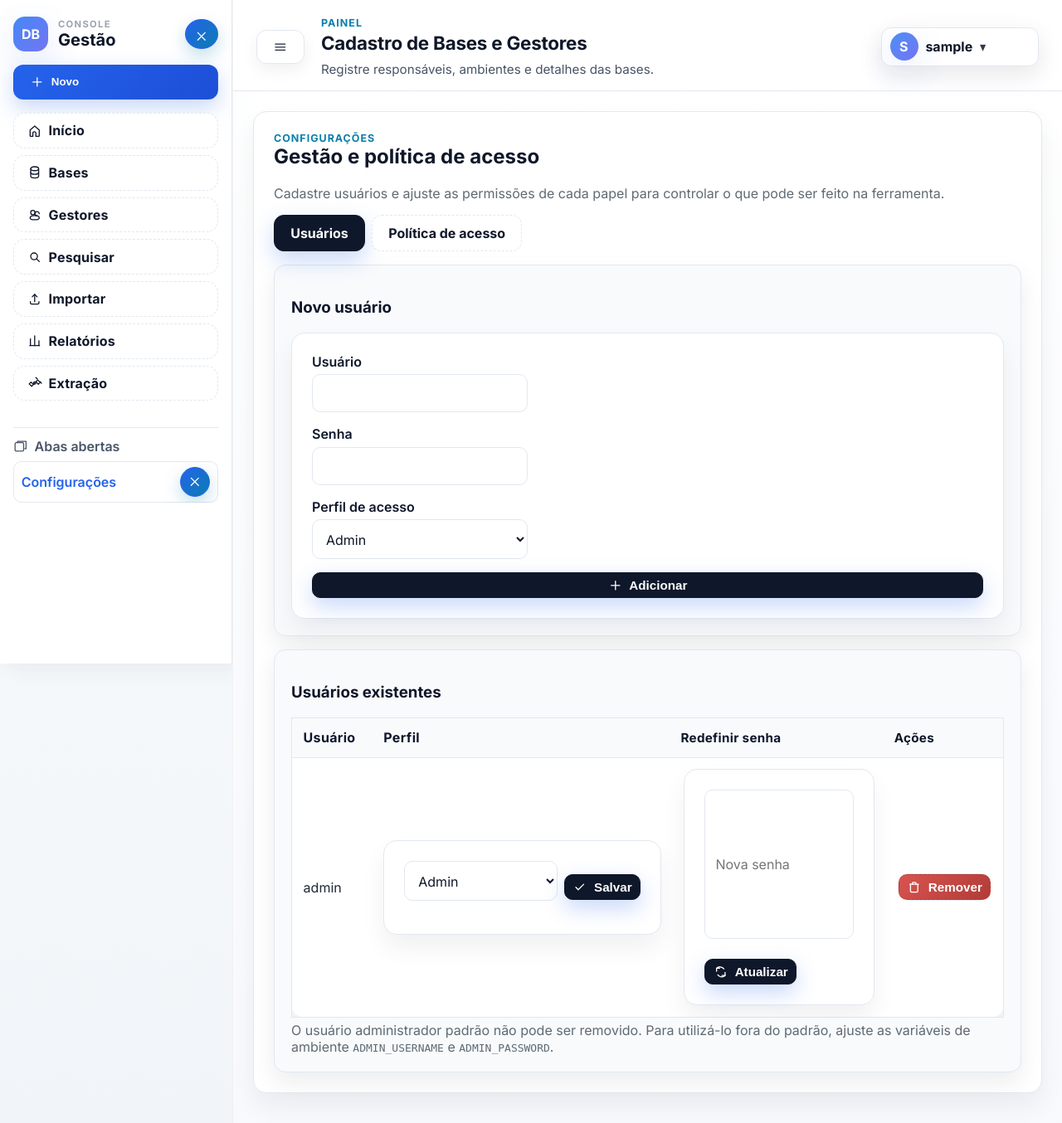
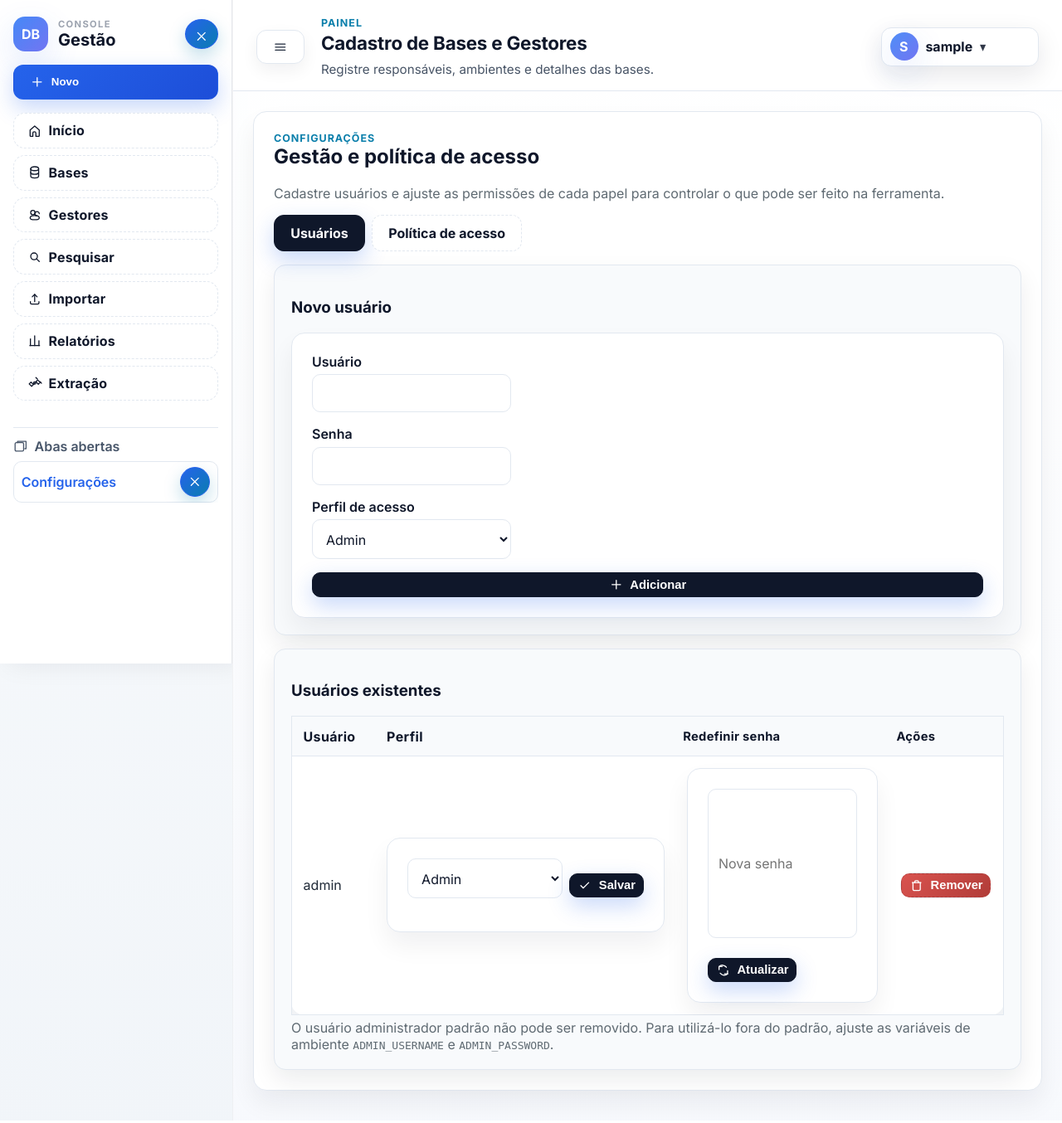
Before and after one commit to leandrojtv/Arquivos, a Flask app: page /configuracoes in a window 1280 px wide. Shown: the whole page at 83% size. Run offline with Flask 3, Linux system fonts and the light colour scheme; the visitor is signed in with stand-in values (Sample User, id 1); data comes from the database, SQL or seed files in the repository.

Commit message:
Add configurable access policies and role management UI
## Summary
- add database-backed roles with editable permission sets and enforce them on sensitive routes
- update settings with tabbed navigation for user management and access policy configuration, including role CRUD
- protect import, extraction, schedule, and data mutation endpoints with the new permission checks
- add inline user role editing in the settings page to adjust profiles after creation
- refine spacing and sizing for role/user forms to keep buttons and inputs compact and aligned

## Testing
- python -m compileall app.py

```diff
--- a/templates/settings.html
+++ b/templates/settings.html
@@ -5,18 +5,23 @@
   .settings-compact .inline-form,
   .settings-compact .stacked.sm-row {
     gap: 0.5rem;
-  }
+    }
   .settings-compact .compact,
   .settings-compact .button.compact,
   .settings-compact .button.secondary,
   .settings-compact .button.ghost {
-    padding: 0.35rem 0.6rem;
-    font-size: 0.95rem;
+    padding: 0.3rem 0.55rem;
+    font-size: 0.92rem;
+    line-height: 1.1;
   }
   .settings-compact input[type="text"],
   .settings-compact input[type="password"],
   .settings-compact select {
-    max-width: 260px;
+    max-width: 240px;
+  }
+  .settings-compact .inline-form.sm-row select,
+  .settings-compact .inline-form.sm-row input {
+    min-height: 2.1rem;
   }
   .settings-compact .checkbox-grid {
     gap: 0.4rem;
@@ -146,7 +151,7 @@
             <td>{{ user['username'] }}</td>
             <td>
               <form action="{{ url_for('update_user_role', user_id=user['id']) }}" method="post" class="inline-form sm-row">
-                <select name="role" style="min-width: 160px;">
+                <select name="role" style="min-width: 150px;">
                   {% for role in roles %}
                   <option value="{{ role.name }}" {% if role.name == user['role'] %}selected{% endif %}>{{ role.name|capitalize }}</option>
                   {% endfor %}
@@ -156,8 +161,8 @@
             </td>
             <td>
               <form action="{{ url_for('reset_user', user_id=user['id']) }}" method="post" class="inline-form stacked sm-row">
-                <input type="password" name="password" placeholder="Nova senha" required class="wide-input" style="max-width: 220px;" />
-                <button type="submit" class="button secondary compact"><svg class="icon"><use href="#icon-refresh"></use></svg><span>Atualizar</span></button>
+                <input type="password" name="password" placeholder="Nova senha" required class="wide-input" style="max-width: 180px;" />
+                <button type="submit" class="button secondary compact" style="min-width: 88px;"><svg class="icon"><use href="#icon-refresh"></use></svg><span>Atualizar</span></button>
               </form>
             </td>
             <td>
```
